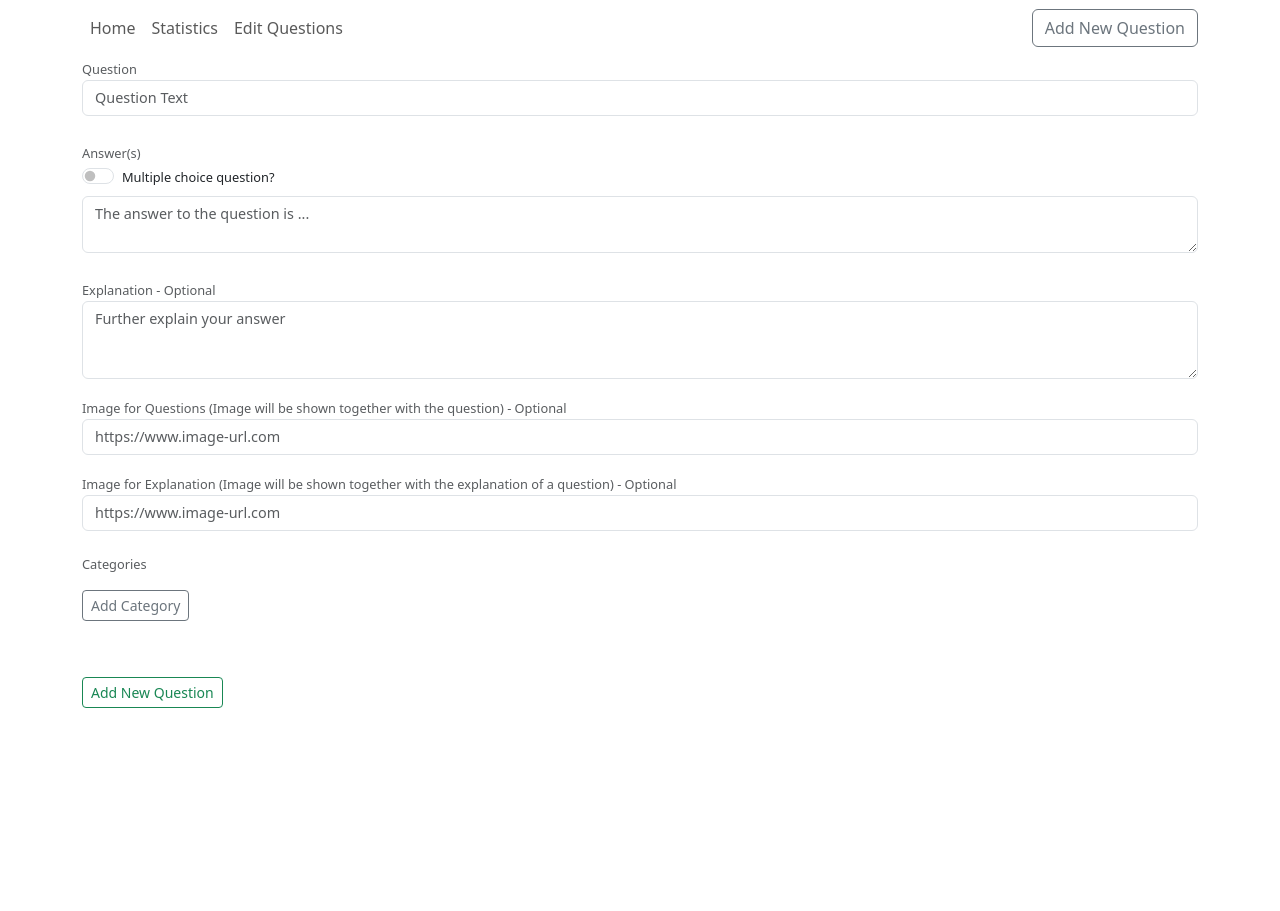
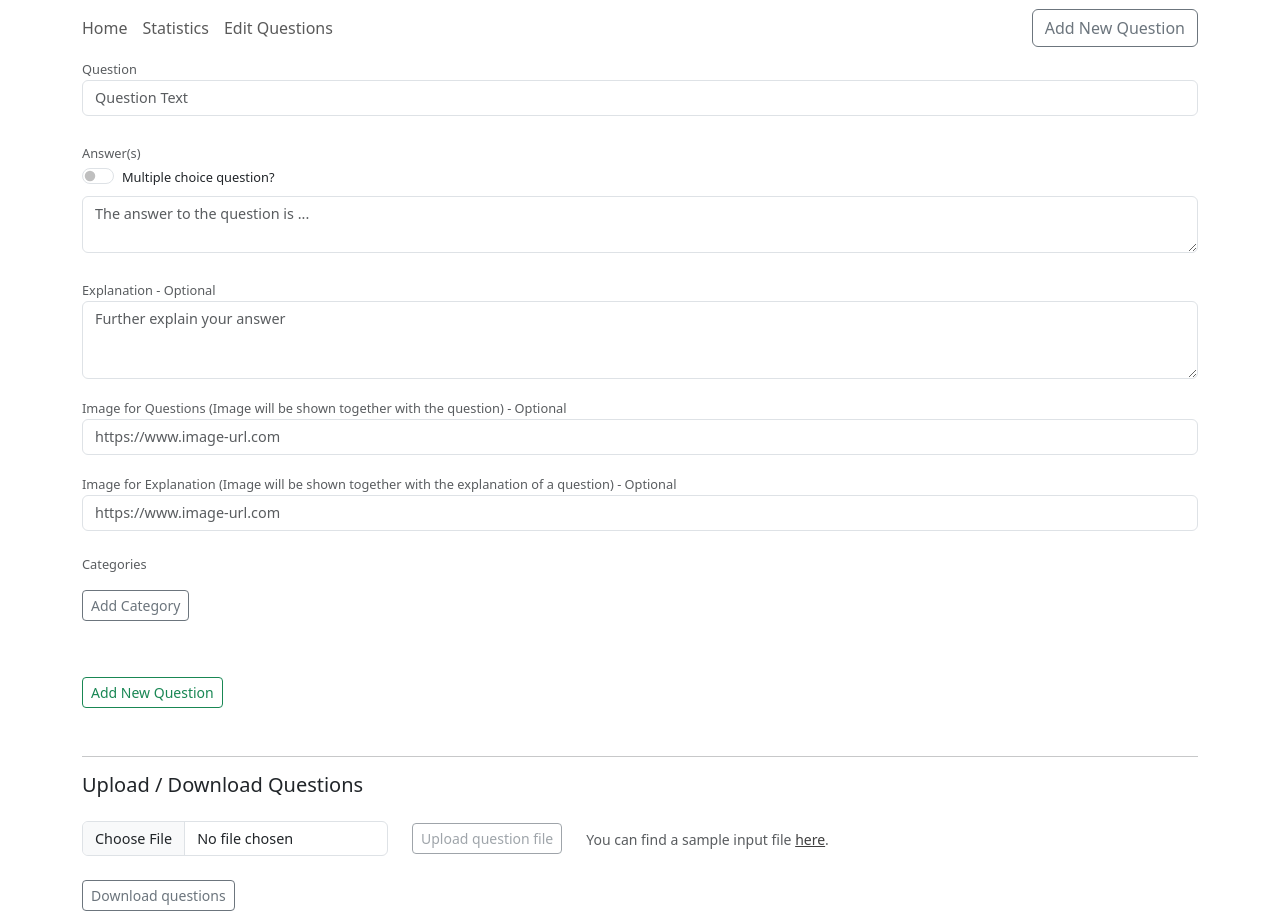
Before and after one commit to SaschaMet/Brain-Wave, a Next.js app: page /insert in a window 1280 px wide. Before the commit the page ends 800 px from the top, so only its background shows below. Built offline with nearby package versions, Linux system fonts and the light colour scheme.

Commit message:
add FileUploader & FileDownloader

```diff
--- a/src/app/globals.css
+++ b/src/app/globals.css
@@ -6,12 +6,28 @@ a:hover {
     color: black
 }
 
+@media (min-width: 768px) {
+    a.nav-link {
+        padding-left: 0 !important;
+        padding-right: 15px !important;
+    }
+}
+
 .form-control{
     font-size: 0.9rem
 }
 
 .modal-content {
     background-color: whitesmoke;
+}
+
+button, input {
+    outline: none !important;
+    box-shadow: none !important;
+}
+
+button:focus, input:focus, .form-control:focus {
+    border-color: inherit !important;
 }
 
 .switch-input {
--- a/src/app/insert/page.tsx
+++ b/src/app/insert/page.tsx
@@ -6,6 +6,7 @@ import { Store } from "@/store"
 import AddEditQuestion from '@/components/AddEditQuestion';
 import { ToastMessage } from '@/components/ToastMessage';
 import LoadingSpinner from '@/components/LoadingSpinner';
+import FileUpload from '@/components/FileUploader';
 
 const newQuestionTemplate = {
     questionText: '',
@@ -187,6 +188,7 @@ const CreateNewQuestion = () => {
         <div className='container'>
             {loading ?
                 <LoadingSpinner /> :
+                <>
                     <AddEditQuestion
                         question={newQuestion}
                         index={1}
@@ -197,6 +199,11 @@ const CreateNewQuestion = () => {
                         updateQuestion={updateQuestion}
                         isNewQuestion={true}
                     />
+                    <div className='mt-5'>
+                        <hr />
+                        <FileUpload />
+                    </div>
+                </>
             }
             {toastMessage && <ToastMessage message={toastMessage.message} type={toastMessage.type} />}
         </div>
--- /dev/null
+++ b/src/components/FileUploader.tsx
@@ -0,0 +1,130 @@
+import { QuestionType, ToastMessageProps } from '@/types';
+import React, { useEffect, useState } from 'react';
+import { ToastMessage } from './ToastMessage';
+import Modal from './Modal';
+import { Store } from "@/store"
+
+const FileUpload = () => {
+    const questionStore = new Store('questions');
+
+    const [selectedFile, setSelectedFile] = useState(null);
+    const [showModal, setShowModal] = useState<boolean>(false);
+    const [toastMessage, setToastMessage] = useState<ToastMessageProps | null>(null);
+
+    const createQuestions = (jsonData: any) => {
+        try {
+            if (!jsonData) throw new Error('No data found in file. Aborting...');
+
+            jsonData.forEach((item: QuestionType) => {
+                if (!item.questionText || !item.correctAnswer) {
+                    alert('Please enter valid json data. Aborting...');
+                    throw new Error('Invalid data found in file. Aborting...');
+                }
+            });
+
+            let counter = jsonData.length;
+            const newQuestions = jsonData.map((item: any) => {
+                return {
+                    id: counter++,
+                    questionText: item.questionText,
+                    correctAnswer: item.correctAnswer,
+                    options: item.options || [],
+                    explanation: item.explanation || null,
+                    imageUrlQuestion: item.imageUrlQuestion || null,
+                    imageUrlExplanation: item.imageUrlExplanation || null,
+                    categories: item.categories || [],
+                }
+            })
+
+            return newQuestions as QuestionType[];
+        } catch (error) {
+            console.error(error);
+            setToastMessage({
+                message: "Error uploading file. Please check console for more details.",
+                type: 'error',
+            });
+            return null;
+        }
+    }
+
+    const handleFileChange = (event: any) => {
+        setSelectedFile(event.target.files[0]);
+    };
+
+    const handleUpload = async () => {
+        try {
+            await questionStore.setup();
+            if (selectedFile) {
+                const reader = new FileReader();
+                reader.onload = async () => {
+                    const fileContent = reader.result as any;
+                    const jsonData = JSON.parse(fileContent);
+                    const newQuestions = createQuestions(jsonData);
+                    if (newQuestions) {
+                        localStorage.removeItem('cards');
+                        await questionStore.storeMultipleItems(newQuestions);
+                        setToastMessage({
+                            message: "Questions uploaded successfully.",
+                            type: 'success',
+                        });
+                        setShowModal(false);
+                        const fileInput = document.getElementById('file-input') as HTMLInputElement;
+                        fileInput.value = '';
+                    }
+                };
+                reader.readAsText(selectedFile);
+            }
+        } catch (error) {
+            console.error(error);
+        }
+    };
+
+
+    const downloadLocalStorageItemAsJSON = () => {
+        const itemName = 'questions';
+        const item = localStorage.getItem(itemName);
+        if (!item) {
+            console.log(`Item '${itemName}' not found in local storage.`);
+            return;
+        }
+        const jsonData = JSON.parse(item);
+        const dataStr = JSON.stringify(jsonData, null, 2);
+        const dataUri = `data:application/json;charset=utf-8,${encodeURIComponent(dataStr)}`;
+        const linkElement = document.createElement('a');
+        linkElement.setAttribute('href', dataUri);
+        linkElement.setAttribute('download', 'questions.json');
+        linkElement.click();
+    };
+
+    useEffect(() => {
+        setTimeout(() => {
+            setToastMessage(null);
+        }, 5000);
+    }, [toastMessage]);
+
+    return (
+        <>
+            <p className='h5 pb-3' >Upload / Download Questions</p>
+            <div className="row align-items-center">
+                <div className="col-auto">
+                    <input type="file" id="file-input" className="form-control" onChange={handleFileChange} />
+                </div>
+                <div className="col-auto">
+                    <button className='btn btn-outline-secondary btn-sm' disabled={selectedFile ? false : true} onClick={() => setShowModal(true)}>Upload question file</button>
+                </div>
+                <div className="col-auto">
+                    <span className="form-text">
+                        You can find a sample input file <a href="https://github.com/SaschaMet/Brain-Wave/blob/3f4bd383a6de66d59f63b7813bd04a8f65007ca2/__mock__/questions.json" target="_blank" rel="noreferrer">here</a>.
+                    </span>
+                </div>
+                <div className="col-12 mt-4">
+                    <button className='btn btn-outline-secondary btn-sm' onClick={downloadLocalStorageItemAsJSON}>Download questions</button>
+                </div>
+            </div>
+            {toastMessage && <ToastMessage message={toastMessage.message} type={toastMessage.type} />}
+            {showModal && <Modal title='Upload Question' message='Are you sure you want to upload this file? This will overwrite your current questions and reset your learning process.' confirmAction={handleUpload} cancelAction={() => setShowModal(false)}  />}
+        </>
+    );
+};
+
+export default FileUpload;
```
Lines whose indentation alone changed are shown as unchanged.
